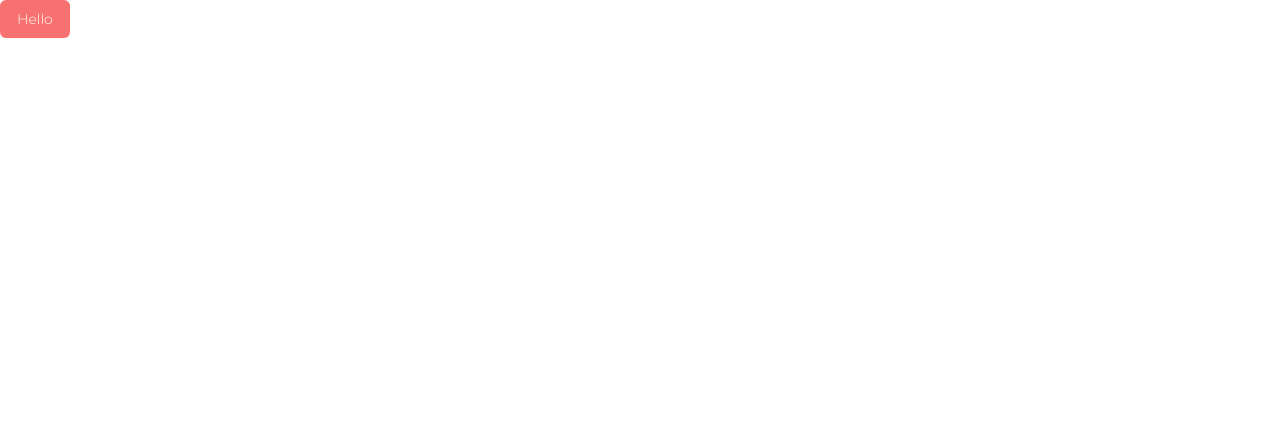
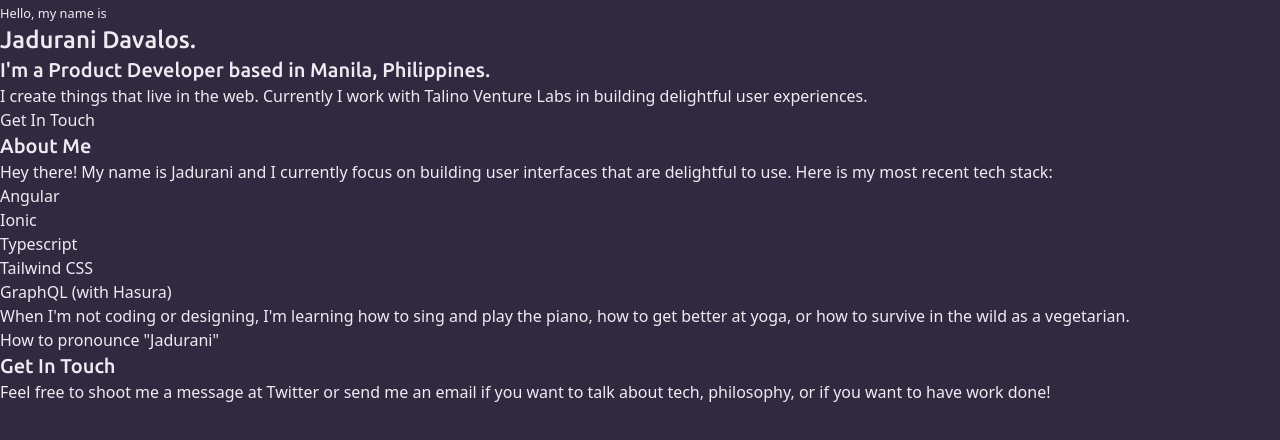
Before and after one commit to jadurani/portfolio-website, an Angular app: page / in a window 1280 px wide. Shown: the top 440 px of the page. Built offline with nearby package versions, Linux system fonts and the light colour scheme.

Commit message:
landing page

```diff
--- a/src/app/app.component.html
+++ b/src/app/app.component.html
@@ -1 +1,48 @@
-<button class="btn">Hello</button>
+<section>
+  <small> Hello, my name is </small>
+  <h1 class="">Jadurani Davalos.</h1>
+
+  <h2>I'm a Product Developer based in Manila, Philippines.</h2>
+
+  <p>
+    I create things that live in the web. Currently I work with Talino Venture
+    Labs in building delightful user experiences.
+  </p>
+
+  <button>Get In Touch</button>
+</section>
+
+<section>
+  <h2>About Me</h2>
+
+  <article>
+    Hey there! My name is Jadurani and I currently focus on building user
+    interfaces that are delightful to use. Here is my most recent tech stack:
+    <ul>
+      <li>Angular</li>
+      <li>Ionic</li>
+      <li>Typescript</li>
+      <li>Tailwind CSS</li>
+      <li>GraphQL (with Hasura)</li>
+    </ul>
+  </article>
+
+  <!-- Insert photo -->
+  <p>
+    When I'm not coding or designing, I'm learning how to sing and play the
+    piano, how to get better at yoga, or how to survive in the wild as a
+    vegetarian.
+  </p>
+
+  How to pronounce "Jadurani"
+
+  <!-- insert phonetic spelling and audio here-->
+</section>
+
+<section>
+  <h2>Get In Touch</h2>
+  <article>
+    Feel free to shoot me a message at Twitter or send me an email if you want
+    to talk about tech, philosophy, or if you want to have work done!
+  </article>
+</section>
--- a/src/styles.scss
+++ b/src/styles.scss
@@ -5,7 +5,17 @@
 @import url('https://fonts.googleapis.com/css2?family=Ubuntu:wght@500&display=swap');
 @import url('https://fonts.googleapis.com/css2?family=Montserrat:wght@300&display=swap');
 
+:root {
+  --color-foreground: #f0ebf3;
+  --color-background: #31293f;
+  --color-accent: #da1c5c;
+}
+
 @layer base {
+  body {
+    @apply bg-background text-foreground;
+  }
+
   h1 {
     @apply text-2xl font-header;
   }
@@ -20,6 +30,6 @@
 
   div,
   span {
-    @apply text-base font-sans;
+    @apply text-base font-body;
   }
 }
--- a/tailwind.config.js
+++ b/tailwind.config.js
@@ -6,8 +6,13 @@ module.exports = {
   theme: {
     extend: {
       fontFamily: {
-        sans: ['Montserrat', ...defaultTheme.fontFamily.sans],
+        body: ['Montserrat', ...defaultTheme.fontFamily.sans],
         header: ['Ubuntu', ...defaultTheme.fontFamily.sans],
+      },
+      colors: {
+        foreground: 'var(--color-foreground)',
+        background: 'var(--color-background)',
+        accent: 'var(--color-accent)',
       },
     },
   },
```
